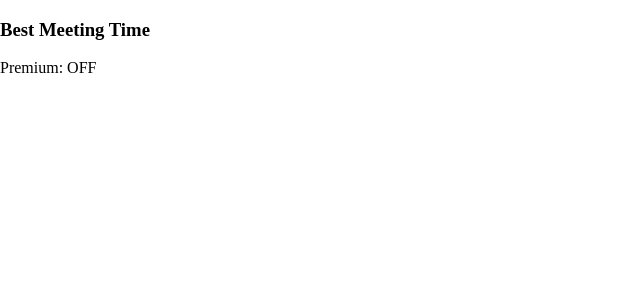
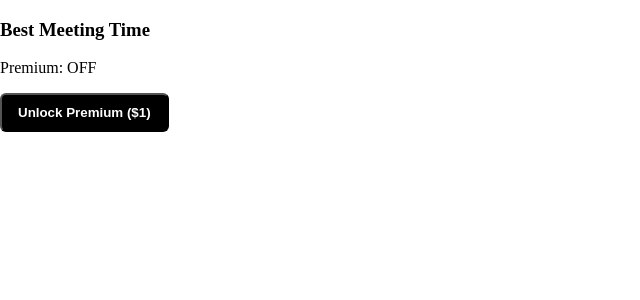
Before and after one commit to techtalk1282/Best-Meeting-Time, a Next.js app: page / in a window 1280 px wide. Shown: the top 300 px of the page, without its empty margins (0-640 px from the left). Built offline with nearby package versions, Linux system fonts and the light colour scheme; no server answers.

Commit message:
ui(layout): allow children in ToolPreviewSection

```diff
--- a/app/ui/ToolPreviewSection.tsx
+++ b/app/ui/ToolPreviewSection.tsx
@@ -2,9 +2,17 @@
 // PURPOSE: Tool preview section structure ONLY.
 // NO styling, NO logic, NO state, NO behavior.
 
-export default function ToolPreviewSection() {
+import { ReactNode } from "react";
+
+export default function ToolPreviewSection({
+  children,
+}: {
+  children?: ReactNode;
+}) {
   return (
     <section>
+      {children}
+
       <div>
         {/* Time comparison preview placeholder */}
       </div>
```
